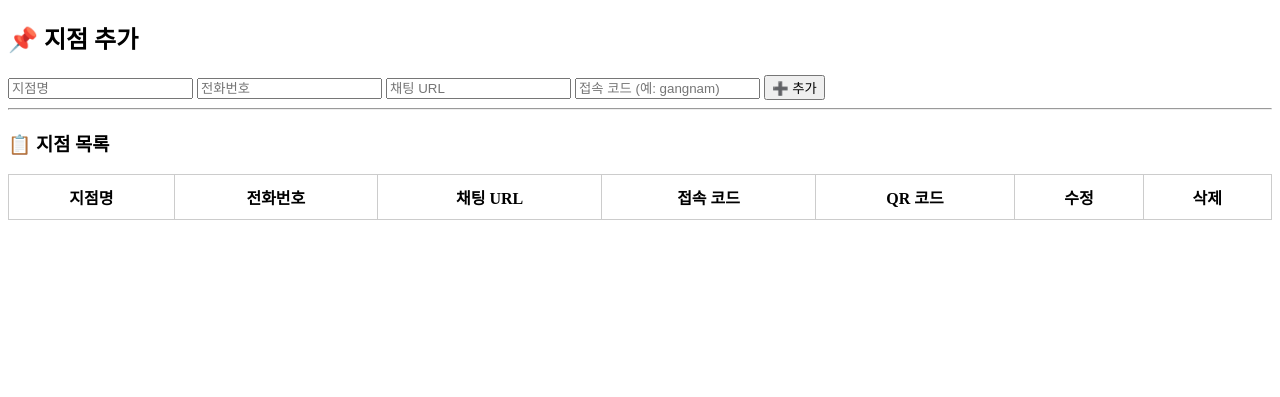
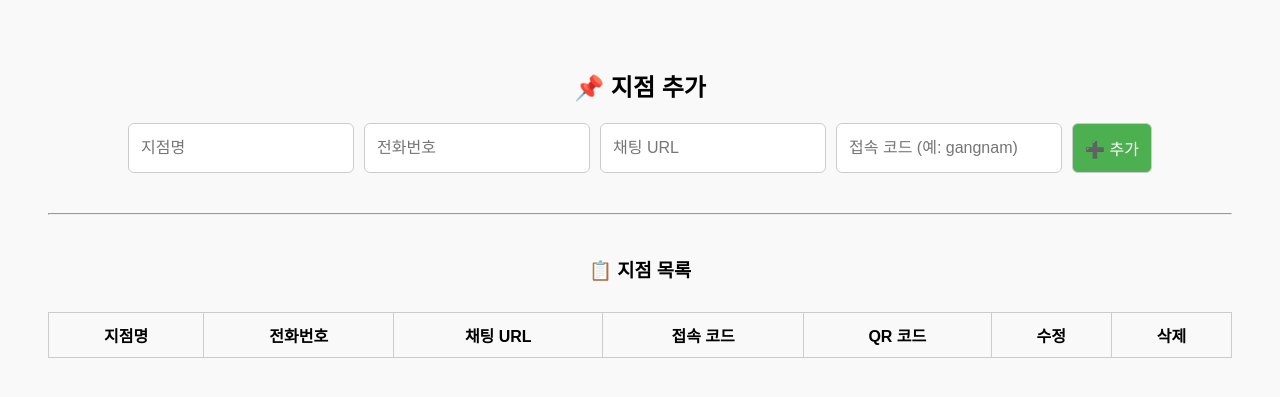
Before and after one commit to choiwonkyu/flask-qr-app, a Flask app: page /admin/add in a window 1280 px wide. Shown: the top 397 px of the page. Run offline with Flask 3, Linux system fonts and the light colour scheme; the visitor is signed in with stand-in values (Sample User, id 1); data that the repository does not hold is empty; some libraries are stand-ins or nearby versions.

Commit message:
지점, 지점 추가 페이지 수정

```diff
--- a/templates/add_branch.html
+++ b/templates/add_branch.html
@@ -4,9 +4,75 @@
     <meta charset="UTF-8">
     <title>지점 관리</title>
     <style>
-        table { width: 100%; border-collapse: collapse; }
-        th, td { padding: 10px; border: 1px solid #ccc; text-align: center; }
-        img { width: 80px; }
+        body {
+            font-family: sans-serif;
+            padding: 40px;
+            background-color: #f9f9f9;
+        }
+
+        h2, h3 {
+            text-align: center;
+        }
+
+        /* 지점 추가 폼 */
+        form {
+            display: flex;
+            flex-wrap: wrap;
+            justify-content: center;
+            gap: 10px;
+            margin-bottom: 30px;
+        }
+
+        input, button {
+            padding: 12px;
+            font-size: 16px;
+            border: 1px solid #ccc;
+            border-radius: 6px;
+        }
+
+        input {
+            width: 200px;
+        }
+
+        button {
+            background-color: #4CAF50;
+            color: white;
+            cursor: pointer;
+        }
+
+        button:hover {
+            background-color: #45a049;
+        }
+
+        /* 테이블 */
+        table {
+            width: 100%;
+            border-collapse: collapse;
+            margin-top: 30px;
+        }
+
+        th, td {
+            padding: 10px;
+            border: 1px solid #ccc;
+            text-align: center;
+        }
+
+        img {
+            width: 80px;
+        }
+
+        a {
+            text-decoration: none;
+            color: #0066cc;
+        }
+
+        a:hover {
+            text-decoration: underline;
+        }
+
+        hr {
+            margin: 40px 0;
+        }
     </style>
 </head>
 <body>
```
Also changed, not shown: templates/branch_page.html (+23 -11 lines).
